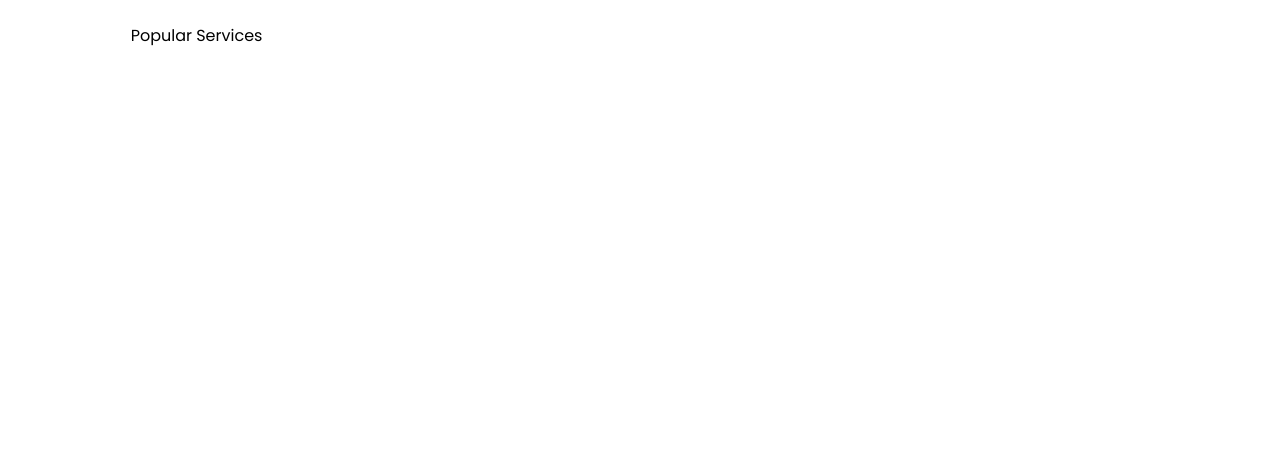
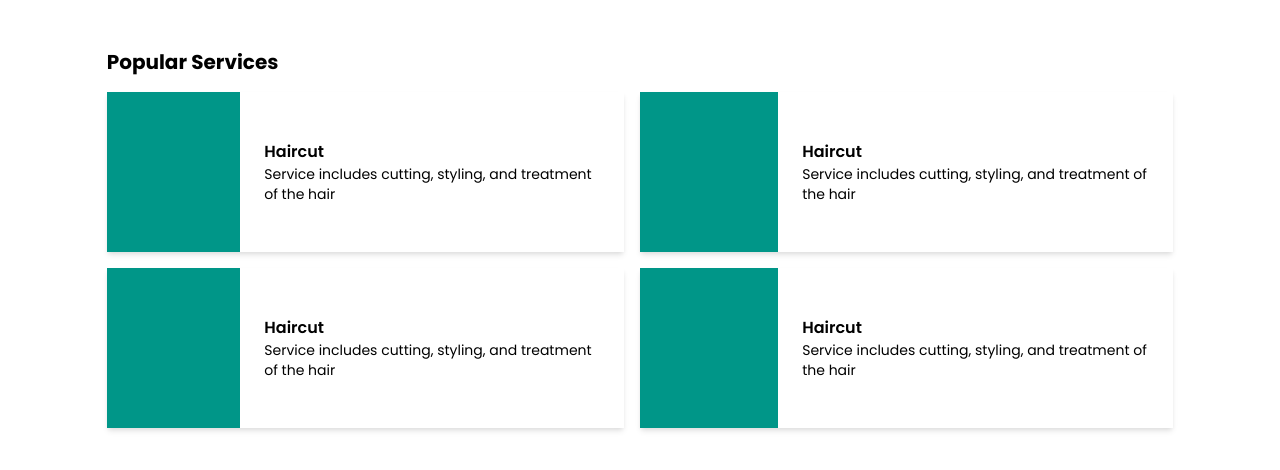
Before and after one commit to ShaneMaglangit/service-board, a Next.js app: page /components/FeaturedServices in a window 1280 px wide. Shown: the top 470 px of the page. Built offline with nearby package versions, Linux system fonts and the light colour scheme.

Commit message:
Added placeholder for featured services

```diff
--- a/pages/classes/Service.js
+++ b/pages/classes/Service.js
@@ -1,10 +1,11 @@
 class Service {
-    constructor(id, name, category, description, price, isHourly, location, provider, providerId) {
+    constructor(id, thumbnail, title, category, description, estimatedCost, isHourly, location, provider, providerId) {
         this.id = id;
-        this.name = name;
+        this.thumbnail = thumbnail;
+        this.title = title;
         this.category = category;
         this.description = description;
-        this.price = price;
+        this.estimatedCost = estimatedCost;
         this.isHourly = isHourly;
         this.location = location;
         this.provider = provider;
--- a/pages/components/CategoryBar.js
+++ b/pages/components/CategoryBar.js
@@ -3,9 +3,11 @@ const CategoryBar = () => {
     var categories = ["Carpentry", "Plumbing", "Hair Dresser", "Make-up Artist", "Tutor", "Car Wash", "Laundry", "Computer Repair", "Cleaning Services"]
 
     return(
-        <ul className="w-full flex justify-evenly p-6 font-display text-sm font-semibold">
-            {categories.map((category) => <li>{category}</li>)}
-        </ul>
+        <div className="w-full shadow-md py-6">
+            <ul className="w-11/12 mx-auto flex justify-around font-display text-sm font-semibold">
+                {categories.map((category) => <li>{category}</li>)}
+            </ul>
+        </div>
     )
 }
 
--- a/pages/components/FeaturedServices.js
+++ b/pages/components/FeaturedServices.js
@@ -1,7 +1,24 @@
+import Service from "../classes/Service"
+import ServiceCard from "./ServiceCard"
+
+var tempService = [
+    new Service("1", null, "Haircut", "Grooming", "Service includes cutting, styling, and treatment of the hair", 12.00, true, "Sampaloc, Manila", "David's Salon", "1"),
+    new Service("2", null, "Haircut", "Grooming", "Service includes cutting, styling, and treatment of the hair", 12.00, true, "Sampaloc, Manila", "David's Salon", "2"),
+    new Service("3", null, "Haircut", "Grooming", "Service includes cutting, styling, and treatment of the hair", 12.00, true, "Sampaloc, Manila", "David's Salon", "3"),
+    new Service("4", null, "Haircut", "Grooming", "Service includes cutting, styling, and treatment of the hair", 12.00, true, "Sampaloc, Manila", "David's Salon", "4")
+]
+
 const FeaturedServices = () => {
     return(
-        <section className="w-10/12 mx-auto p-6">
-            <h1>Popular Services</h1>
+        <section className="w-10/12 mx-auto py-12">
+            <h1 className="text-xl font-bold">Popular Services</h1>
+            <div className="flex flex-wrap mt-4">
+                {tempService.map((service, i) =>
+                    <div className={`${i % 2 === 0 ? "pr-4" : ""} w-1/2 pb-4`}>
+                        <ServiceCard service={service} />
+                    </div>
+                )}
+            </div>
         </section>
     )
 }
--- a/pages/components/ServiceCard.js
+++ b/pages/components/ServiceCard.js
@@ -1,7 +1,11 @@
 const ServiceCard = ({service}) => {
     return (
-        <div>
-
+        <div className="flex items-stretch shadow-md">
+            <div className="h-40 w-40 bg-primary"></div>
+            <div className="flex flex-col justify-center flex-grow p-6">
+                <h3 className="font-semibold">{service.title}</h3>
+                <p className="text-sm">{service.description}</p>
+            </div>
         </div>
     )
 }
```
